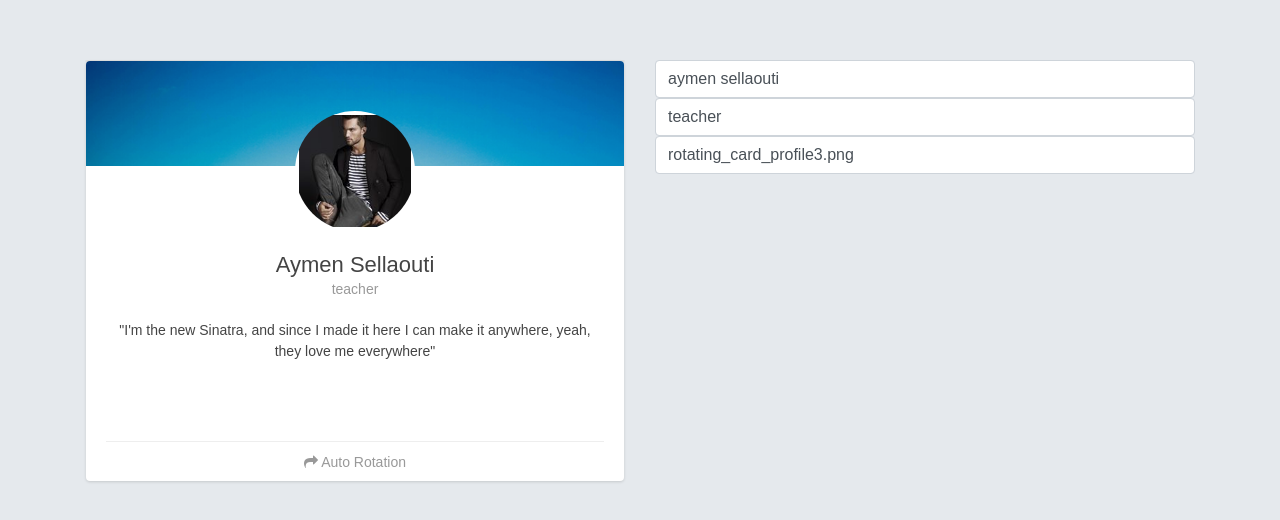
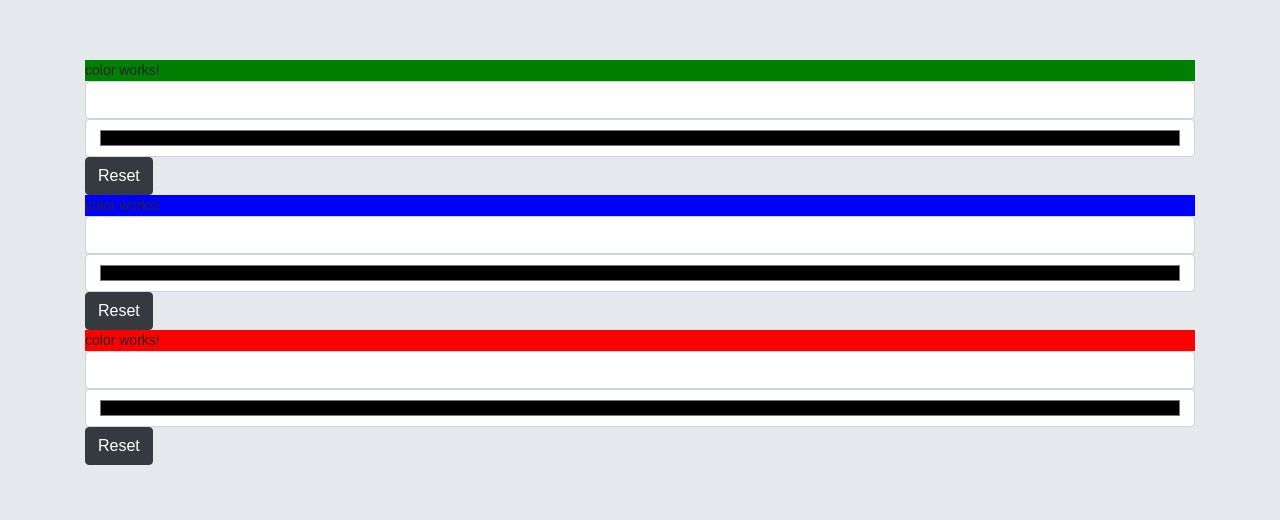
Before and after one commit to nicafmestaoui/sofre542021, an Angular app: page / in a window 1280 px wide. Shown: the top 520 px of the page. Built offline with nearby package versions, Linux system fonts and the light colour scheme.

Commit message:
lifecycle + @input

```diff
--- a/src/app/app.component.css
+++ b/src/app/app.component.css
@@ -0,0 +1,3 @@
+p {
+  color: red
+}
--- a/src/app/app.component.html
+++ b/src/app/app.component.html
@@ -1 +1,5 @@
-<app-card></app-card>
+<app-color [defaultColor]="'green'"></app-color>
+<app-color [defaultColor]="'blue'"></app-color>
+<app-color></app-color>
+<!-- color(defaultColor = 'red') -->
+<!-- f(x) -->
--- a/src/app/components/color/color.component.html
+++ b/src/app/components/color/color.component.html
@@ -1,6 +1,4 @@
-<div [style.backgroundColor]="bgc">
-  color works!
-</div>
+<div [style.backgroundColor]="bgc">color works!</div>
 
 <input
   type="text"
@@ -8,8 +6,6 @@
   #inputColor
   class="form-control"
 />
+<input type="color" [(ngModel)]="bgc" class="form-control" />
 
-<button
- (click)="changeColor(defaultColor)"
- class="btn btn-dark"
->Reset</button>
+<button (click)="changeColor(defaultColor)" class="btn btn-dark">Reset</button>
--- a/src/app/components/color/color.component.ts
+++ b/src/app/components/color/color.component.ts
@@ -1,20 +1,33 @@
-import { Component, OnInit } from '@angular/core';
+import {
+  Component,
+  DoCheck,
+  Input,
+  OnChanges,
+  OnInit,
+  SimpleChanges,
+} from '@angular/core';
 
 @Component({
   selector: 'app-color',
   templateUrl: './color.component.html',
-  styleUrls: ['./color.component.css']
+  styleUrls: ['./color.component.css'],
 })
-export class ColorComponent implements OnInit {
-  defaultColor = 'red';
-  bgc = this.defaultColor;
-  constructor() { }
+export class ColorComponent implements OnInit, DoCheck, OnChanges {
+  @Input() defaultColor = 'red';
+  bgc = '';
+  constructor() {}
 
   ngOnInit(): void {
+    this.bgc = this.defaultColor;
   }
 
   changeColor(newColor: string): void {
     this.bgc = newColor;
   }
-
+  ngDoCheck(): void {
+    console.log('cc');
+  }
+  ngOnChanges(changeValue: SimpleChanges) {
+    console.log(changeValue);
+  }
 }
--- a/src/app/first/first.component.css
+++ b/src/app/first/first.component.css
@@ -0,0 +1,3 @@
+p {
+  color: blue
+}
--- a/src/app/first/first.component.ts
+++ b/src/app/first/first.component.ts
@@ -1,11 +1,11 @@
-import { Component, OnInit } from '@angular/core';
+import { Component, OnChanges, OnInit } from '@angular/core';
 
 @Component({
   selector: 'app-first',
   templateUrl: './first.component.html',
   styleUrls: ['./first.component.css'],
 })
-export class FirstComponent implements OnInit {
+export class FirstComponent implements OnInit, OnChanges {
   name = 'aymen';
   bgc = 'yellow';
   inputContent = '';
@@ -18,4 +18,7 @@ export class FirstComponent implements OnInit {
     this.inputContent = input;
   }
   ngOnInit(): void {}
+  ngOnChanges(): void {
+    console.log('cc');
+  }
 }
```
Also changed, not shown: src/styles.css (line endings or trailing spaces).
